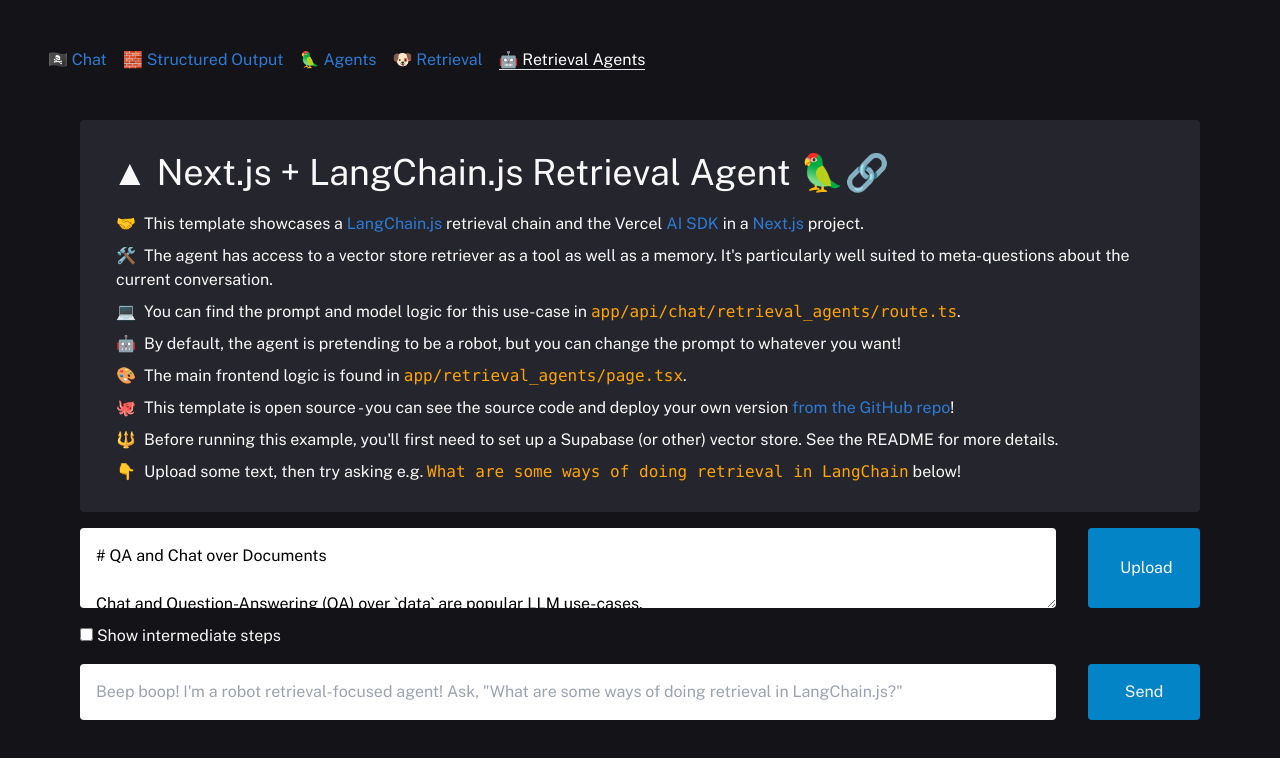
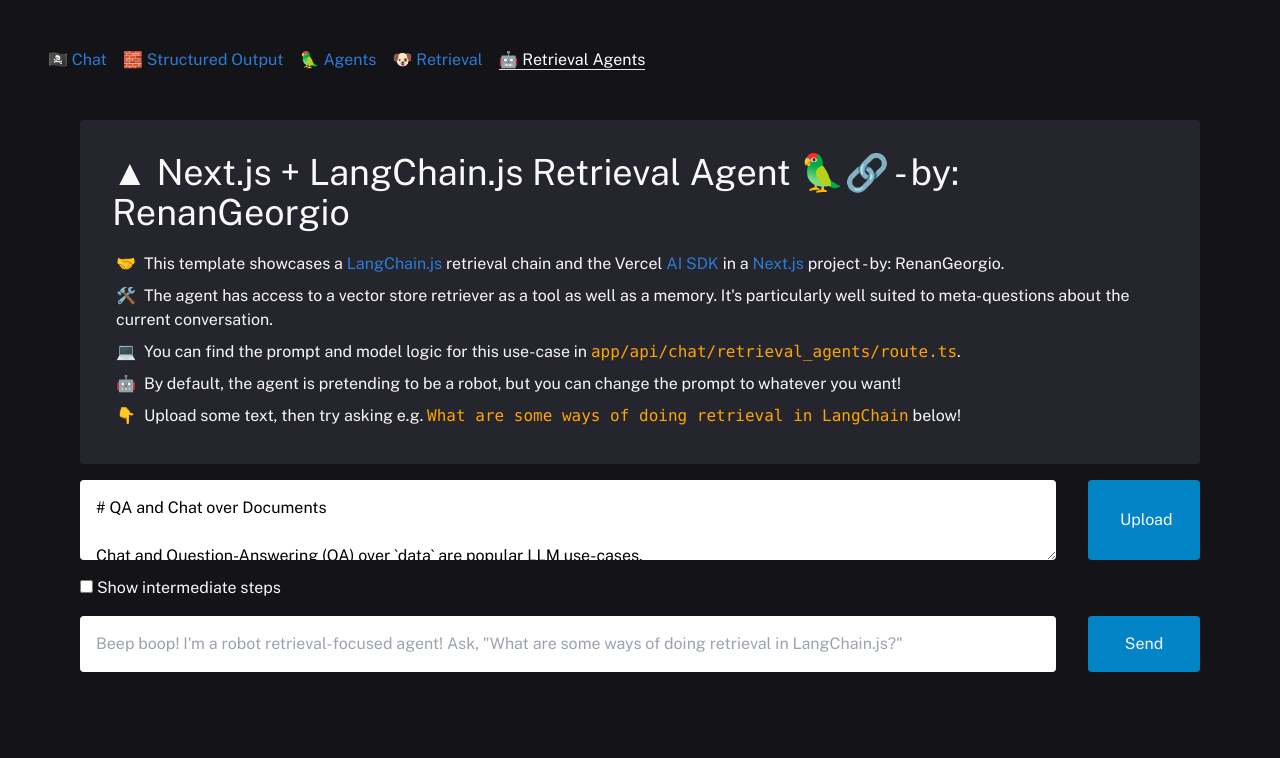
Before and after one commit to RenanGeorgio/langchain-starter, a Next.js app: page /retrieval_agents in a window 1280 px wide. Shown: the top 758 px of the page. Built offline with nearby package versions, Linux system fonts and the light colour scheme.

Commit message:
Update page.tsx

```diff
--- a/app/retrieval_agents/page.tsx
+++ b/app/retrieval_agents/page.tsx
@@ -4,7 +4,7 @@
   const InfoCard = (
     <div className="p-4 md:p-8 rounded bg-[#25252d] w-full max-h-[85%] overflow-hidden">
       <h1 className="text-3xl md:text-4xl mb-4">
-        ▲ Next.js + LangChain.js Retrieval Agent 🦜🔗
+        ▲ Next.js + LangChain.js Retrieval Agent 🦜🔗 - by: RenanGeorgio
       </h1>
       <ul>
         <li className="hidden text-l md:block">
@@ -22,7 +22,7 @@
             <a href="https://nextjs.org/" target="_blank">
               Next.js
             </a>{" "}
-            project.
+            project - by: RenanGeorgio.
           </span>
         </li>
         <li className="hidden text-l md:block">
@@ -45,34 +45,6 @@
           <span className="ml-2">
             By default, the agent is pretending to be a robot, but you can
             change the prompt to whatever you want!
-          </span>
-        </li>
-        <li className="hidden text-l md:block">
-          🎨
-          <span className="ml-2">
-            The main frontend logic is found in{" "}
-            <code>app/retrieval_agents/page.tsx</code>.
-          </span>
-        </li>
-        <li className="text-l">
-          🐙
-          <span className="ml-2">
-            This template is open source - you can see the source code and
-            deploy your own version{" "}
-            <a
-              href="https://github.com/langchain-ai/langchain-nextjs-template"
-              target="_blank"
-            >
-              from the GitHub repo
-            </a>
-            !
-          </span>
-        </li>
-        <li className="hidden text-l md:block">
-          🔱
-          <span className="ml-2">
-            Before running this example, you&apos;ll first need to set up a
-            Supabase (or other) vector store. See the README for more details.
           </span>
         </li>
         <li className="text-l">
```
